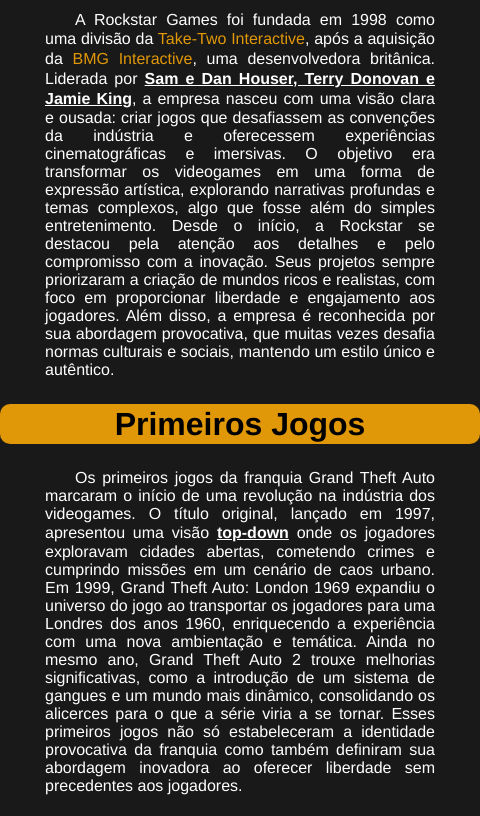
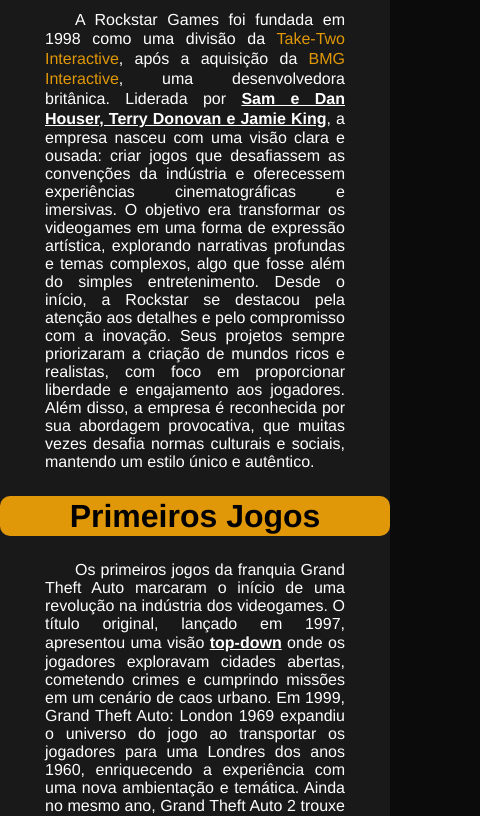
Before and after one commit to augustosmn/projeto-rockstar, a plain HTML site: page index.html in a window 390 px wide. Shown: the part 414-1230 px from the top of the page, 480 px wide, since content can reach past the window. Drawn offline with Linux system fonts and the light colour scheme.

Commit message:
Problema de responsividade

```diff
--- a/estilo/style.css
+++ b/estilo/style.css
@@ -60,7 +60,6 @@ nav > a:hover{
 main > article{
     background-color: var(--cinza);
     border-radius: 10px;
-    min-width: 460px;
     max-width: 1200px;
     margin: 0px auto;
     padding: 10px;
```
